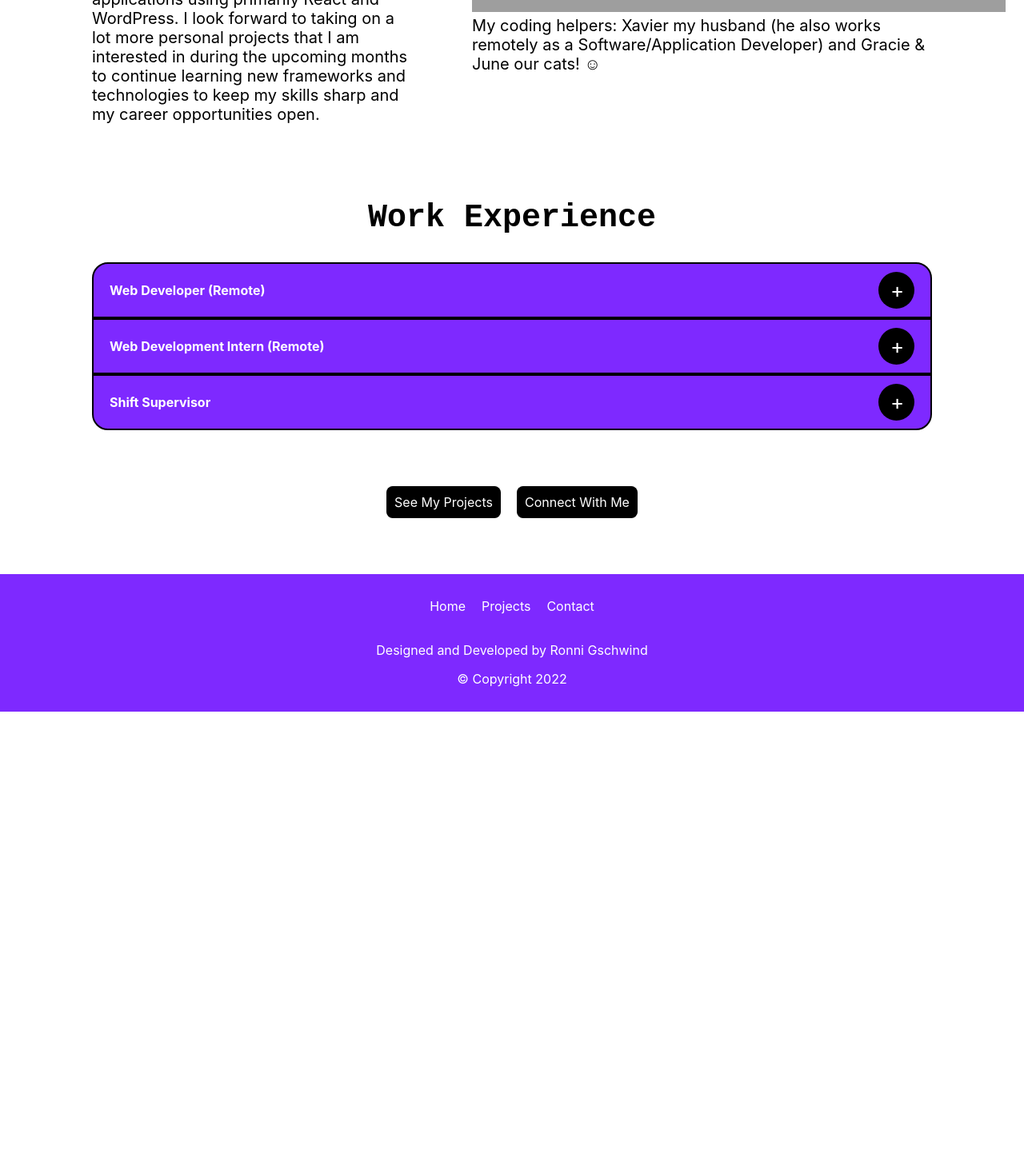
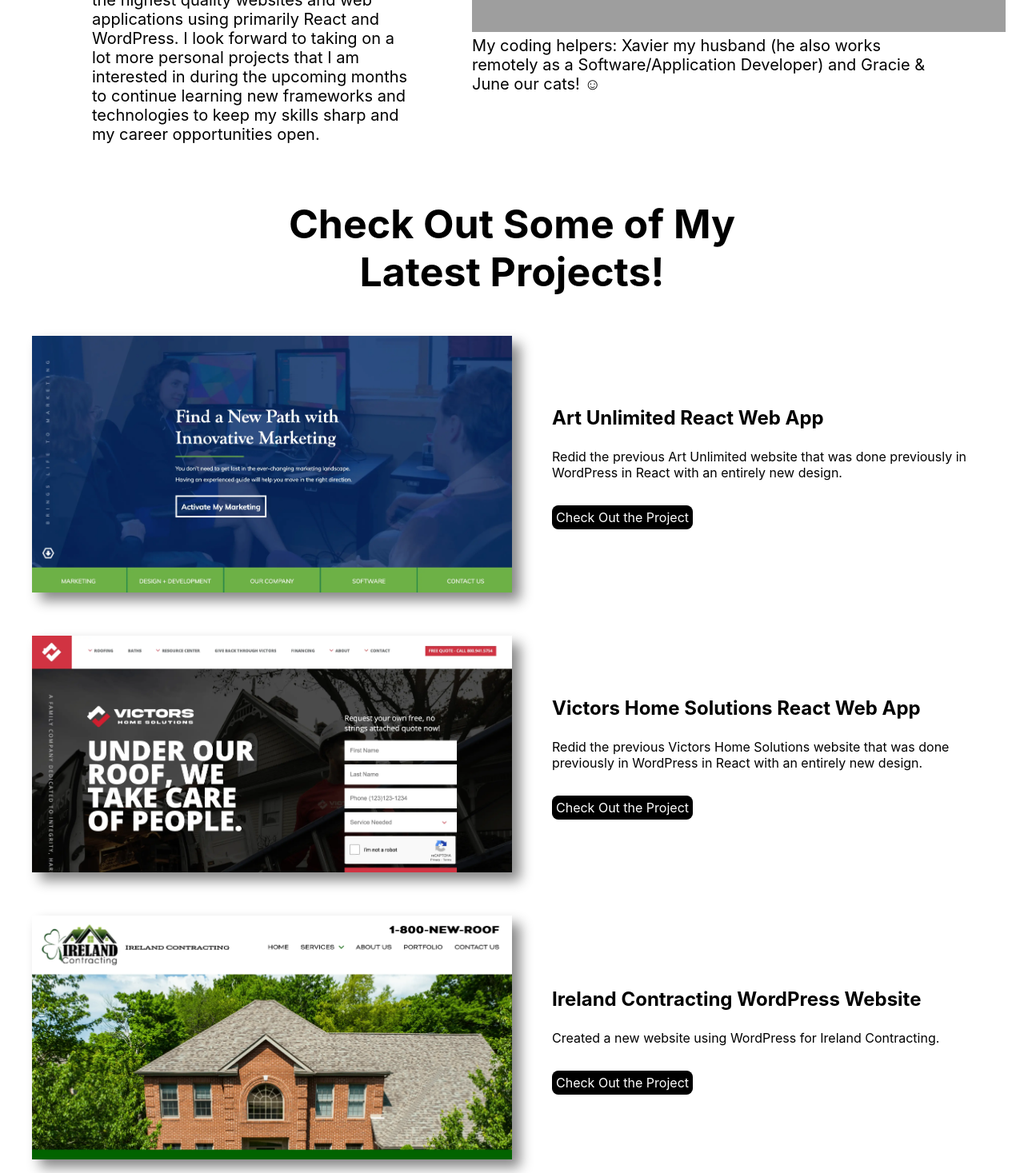
Before and after one commit to ronnigschwind/ronnigschwind.github.io, a React (Create React App) app: page / in a window 1280 px wide. Shown: the part 1330-2797 px from the top of the page at 80% size. Before the commit the page ends 2220 px from the top, so only its background shows below. Built offline with nearby package versions, Linux system fonts and the light colour scheme; grey boxes are pictures that could not be loaded.

Commit message:
Converting site to one page site

```diff
--- a/package.json
+++ b/package.json
@@ -10,6 +10,7 @@
     "react": "^17.0.2",
     "react-dom": "^17.0.2",
     "react-router-dom": "^6.2.1",
+    "react-router-hash-link": "^2.4.3",
     "react-scripts": "5.0.0",
     "react-slideshow-image": "^3.7.0",
     "web-vitals": "^2.1.4",
--- a/src/components/Footer.js
+++ b/src/components/Footer.js
@@ -5,9 +5,9 @@
   return (
     <div className="Footer">
       <div className="footerLinks">
-          <Link to="/" style={{ margin: "10px" }}>Home</Link>
-          <Link to="/projects" style={{ margin: "10px" }}>Projects</Link>
-          <Link to="/contact" style={{ margin: "10px" }}>Contact</Link>
+          <Link to="#projects" style={{ margin: "10px" }}>Projects</Link>
+          <Link to="#work-experience" style={{ margin: "10px" }}>Work Experience</Link>
+          <Link to="#contact" style={{ margin: "10px" }}>Contact</Link>
           <p style={{ marginTop: "35px" }}>Designed and Developed by Ronni Gschwind</p>
           <p>© Copyright {new Date().getFullYear()}</p>
       </div>
--- a/src/components/Header.js
+++ b/src/components/Header.js
@@ -1,6 +1,6 @@
 import React from 'react';
 import '../styles/Header.css';
-import {Link} from 'react-router-dom';
+import { HashLink as Link } from 'react-router-hash-link';
 
 // Header with name and nav bar menu
 function Header() {
@@ -8,9 +8,9 @@
     <div className="Header">
       <div className="headerLinks">
           <h2 className="headerName"><Link to="/" style={{ margin: "10px" }}>Ronni Gschwind</Link></h2>
-          <Link to="/" style={{ margin: "10px" }}>Home</Link>
-          <Link to="/projects" style={{ margin: "10px" }}>Projects</Link>
-          <Link to="/contact" style={{ margin: "10px" }}>Contact</Link>
+          <Link to="#projects" style={{ margin: "10px" }}>Projects</Link>
+          <Link to="#work-experience" style={{ margin: "10px" }}>Work Experience</Link>
+          <Link to="#contact" style={{ margin: "10px" }}>Contact</Link>
       </div>
     </div>
   );
--- a/src/components/Hero.js
+++ b/src/components/Hero.js
@@ -1,7 +1,7 @@
 import React from 'react';
 import '../styles/Hero.css';
-import { Link} from 'react-router-dom';
 import Me from '../images/graduation-headshot.JPG';
+import { HashLink as Link } from 'react-router-hash-link';
 
 // Hero Section for Homepage
 function Hero() {
@@ -14,7 +14,7 @@
                 <a href="https://www.artunlimitedusa.com/" className='glowOnHover auBtn' target="_blank" rel="noreferrer" style={{ color: "white", background: "black",
                 padding: "5px", borderRadius: "8px" }}>Art Unlimited</a> </h2>
                 <div style={{ marginTop: "40px" }}>
-                    <Link to="/projects" className='glowOnHover' style={{ color: "white", padding: "10px", borderRadius: "8px", backgroundColor: "black",
+                    <Link to="#projects" className='glowOnHover' style={{ color: "white", padding: "10px", borderRadius: "8px", backgroundColor: "black",
                     marginTop: "10px", fontWeight: "bold" }}>Check out my projects</Link>
                 </div>
             </div>
@@ -22,7 +22,7 @@
             <img src={Me} style={{boxShadow: "15px 15px 10px #01a4ff"}} alt="me"/>
             </div>
         </div>
-        <Link to="/contact" className='glowOnHover' style={{ color: "white", padding: "10px", borderRadius: "8px", backgroundColor: "black", fontWeight: "bold" }}>Contact Me</Link>
+        <Link to="#contact" className='glowOnHover' style={{ color: "white", padding: "10px", borderRadius: "8px", backgroundColor: "black", fontWeight: "bold" }}>Contact Me</Link>
     </div>
     );
 }
--- a/src/components/Project.js
+++ b/src/components/Project.js
@@ -2,10 +2,10 @@
 
 function Project(props) {
   return (
-    <div className='Project' style={{display: 'flex', gap: 50, alignItems: 'center', padding: '0 20px 50px', maxWidth: 1200, margin: 'auto'}}>
+    <div className='Project' style={{display: 'flex', gap: 50, alignItems: 'center', padding: '50px 20px 0', maxWidth: 1200, margin: 'auto'}}>
         <a href={props.link} target="_blank" rel="noreferrer"><img src={props.img} style={{maxWidth: 600, boxShadow: '10px 10px 15px #888888'}} alt='Website Project'/></a>
         <div>
-          <h2>{props.title}</h2>
+          <h3 style={{fontSize: 24, marginTop: 0}}>{props.title}</h3>
           <p style={{paddingBottom: 20}}>{props.description}</p>
           <a href={props.link} className='glowOnHover' target="_blank" rel="noreferrer" style={{ color: "white", background: "black", padding: "5px", borderRadius: "8px" }}>Check Out the Project</a>
         </div>
--- a/src/pages/Home.js
+++ b/src/pages/Home.js
@@ -1,9 +1,81 @@
-import { Link} from 'react-router-dom';
+// import { useRef } from 'react';
+import { HashLink as Link } from 'react-router-hash-link';
 import '../styles/Home.css'
 import Hero from '../components/Hero';
 import Accordion from '../components/Accordion';
 import weddingPic from '../images/wedding-walk-out.jpg'
 import cats from '../images/gracie-and-june.jpg'
+import Project from '../components/Project';
+import artUnlimited from '../images/art-unlimited.webp'
+import victors from '../images/victors.webp'
+import irelandContracting from '../images/ireland-contracting.webp'
+import roofPro from '../images/roof-pro.webp'
+import arrowheadLibrary from '../images/arrowhead-library.webp'
+import gorman from '../images/gorman-roofing.webp'
+import reliant from '../images/reliant.webp'
+import whiteWilderness from '../images/white-wilderness.webp'
+import goodNeighbors from '../images/good-neighbors.webp'
+
+// let contactRef = useRef();
+// const executeScroll = () => contactRef.current.scrollIntoView({behavior: 'smooth', block: 'start'})
+// executeScroll();
+
+const projectsList = [
+  {
+    img: artUnlimited,
+    title: 'Art Unlimited React Web App',
+    description: 'Redid the previous Art Unlimited website that was done previously in WordPress in React with an entirely new design.',
+    link: 'https://www.artunlimitedusa.com/',
+  },
+  {
+    img: victors,
+    title: 'Victors Home Solutions React Web App',
+    description: 'Redid the previous Victors Home Solutions website that was done previously in WordPress in React with an entirely new design.',
+    link: 'https://www.victors.com/',
+  },
+  {
+    img: irelandContracting,
+    title: 'Ireland Contracting WordPress Website',
+    description: 'Created a new website using WordPress for Ireland Contracting.',
+    link: 'https://www.irelandcontracting.com/',
+  },
+  {
+    img: roofPro,
+    title: 'RoofPro WordPress Website',
+    description: 'Created a new website using WordPress used for marketing to roofing companies.',
+    link: 'https://roofpro.artunlimitedusa.com/',
+  },
+  {
+    img: arrowheadLibrary,
+    title: 'Arrowhead Library WordPress Website',
+    description: 'Created a new website using WordPress for Arrowhead Library.',
+    link: 'https://www.alslib.info/',
+  },
+  {
+    img: gorman,
+    title: 'Gorman Roofing WordPress Website',
+    description: 'Created a new website using WordPress for Gorman Roofing.',
+    link: 'https://www.gormanroofing.com/',
+  },
+  {
+    img: reliant,
+    title: 'Reliant Roofing WordPress Website',
+    description: 'Created a new website using WordPress for Reliant Roofing.',
+    link: 'https://www.reliantroofing.com/',
+  },
+  {
+    img: whiteWilderness,
+    title: 'White Wilderness WordPress Website',
+    description: 'Created a new website using WordPress for White Wilderness.',
+    link: 'https://www.whitewilderness.com/',
+  },
+  {
+    img: goodNeighbors,
+    title: 'Good Neighbors EMS WordPress Website',
+    description: 'Created a new website using WordPress for Good Neighbors EMS.',
+    link: 'https://www.goodneighborsems.com/',
+  }
+]
 
 // purple -> #7e29ff
 // blue -> #29b0ff
@@ -58,11 +130,11 @@
       <div className="Home">
         <Hero/>
         <div style={{padding: '0 20px', maxWidth: 1050, margin: 'auto'}}>
-          <h2 style={{textAlign: 'center', fontSize: '40px', marginTop: '75px', fontFamily: 'monospace'}}>Brief Overview</h2>
+          <h2 style={{textAlign: 'center', fontSize: '50px', marginTop: '75px'}}>Brief Overview</h2>
           <div style={{maxWidth: '100px', height: '8px', margin: 'auto', backgroundColor: '#29b0ff', borderRadius: '5px'}}></div>
           <div className='aboutAndSkills' style={{display: 'flex', gap: 70, fontSize: 20}}>
             <div style={{maxWidth: 575}}>
-              <h3 style={{fontSize: '30px', fontFamily: 'monospace', marginBottom: 0}}>About Me</h3>
+              <h3 style={{fontSize: '30px', marginBottom: 0}}>About Me</h3>
               <p>Firstly, thanks for checking out my website!</p>
               <p>
                 I am a passionate developer with a wide range of programming experience. I first developed a passion for programming
@@ -78,7 +150,7 @@
               </p>
             </div>
             <div className='mobileMW100' style={{maxWidth: 575}}>
-              <h3 style={{fontSize: '30px', fontFamily: 'monospace', marginBottom: 20}}>Technical Skills</h3>
+              <h3 style={{fontSize: '30px', marginBottom: 20}}>Technical Skills</h3>
               <div className='techSkills' style={{display: 'flex', flexWrap: 'wrap', gap: '10px 20px', maxWidth: 500, marginRight: 'auto'}}>
                 <p>React</p>
                 <p>Next.js</p>
@@ -111,15 +183,25 @@
           </div>
         </div>
 
-        <div style={{textAlign: 'center', padding: '0 20px', maxWidth: 1050, margin: 'auto'}}>
-          <h2 style={{fontSize: '40px', marginTop: '75px', fontFamily: 'monospace'}}>Work Experience</h2>
+        <h2 id="projects" style={{textAlign: 'center', padding: '50px 20px 0', fontSize: 50, maxWidth: 600, margin: 'auto'}}>Check Out Some of My Latest Projects!</h2>
+        {projectsList.map((project, index) => (
+          <Project key={index} img={project.img} title={project.title} description={project.description} link={project.link}/>
+        ))}
+
+        <div id="work-experience" style={{textAlign: 'center', padding: '0 20px', maxWidth: 1050, margin: 'auto'}}>
+          <h2 style={{fontSize: 50, marginTop: 75, marginBottom: 50}}>Work Experience</h2>
         </div>
 
         <Accordion accordionList={workExperience}/>
 
-        <div style={{textAlign: 'center', margin: '80px 0'}}>
-          <Link to='/projects' className='glowOnHover' style={{color: 'white', backgroundColor: 'black', padding: '10px', borderRadius: '8px'}}>See My Projects</Link>
-          <Link to='/contact' className='glowOnHover' style={{marginLeft: '20px', color: 'white', backgroundColor: 'black', padding: '10px', borderRadius: '8px'}}>Connect With Me</Link>
+        <div id="contact" className="Contact" style={{textAlign: 'center', maxWidth: 800, margin: 'auto', padding: '0 20px 50px'}}>
+          <h2 style={{textAlign: 'center', padding: '50px 0 10px', fontSize: 50, margin: 'auto'}}>Contact Me For Career or Personal Project Opportunities</h2>
+          <p>
+            I am currently looking for a new career opportunity and would love to connect if you are in need of a full-time, contract, or freelance developer. Feel free to
+            reach out by email or connect with me on LinkedIn and I'd love to chat. Thank you for your interest in me!
+          </p>
+          <p style={{ display: "inline-block", paddingRight: "3px"}}>Email: <a href="mailto:ronnigschwind@gmail.com<">ronnigschwind@gmail.com</a></p>
+          <p>LinkedIn: <a href="https://www.linkedin.com/in/ronni-gschwind-0a7199177/" target="_blank" rel='noreferrer'>https://www.linkedin.com/in/ronni-gschwind-0a7199177/</a></p>
         </div>
       </div>
     );
--- a/src/styles/Header.css
+++ b/src/styles/Header.css
@@ -9,7 +9,6 @@
     display: inline-block;
     margin-right: 100px;
     color: white;
-    /* height: 100px; */
 }
 .headerImg {
     width: 50%;
@@ -29,7 +28,13 @@
         width: 100%;
     }
 }
-
+@media (max-width: 767px) {
+    .headerName {
+        display: block;
+        margin-top: 0;
+        padding-top: 25px;
+    }
+}
 @media (max-width: 420px) {
     .headerLinks {
         padding-bottom: 25px;
--- a/src/styles/Home.css
+++ b/src/styles/Home.css
@@ -20,3 +20,11 @@
         display: none !important;
     }
 }
+@media (max-width: 767px) {
+    .Home h2 {
+        font-size: 40px !important;
+    }
+    .Hero h2 {
+        font-size: 24px !important
+    }
+}
```
Also changed, not shown: 1 other file (tests, documents, lock files or other folders).
